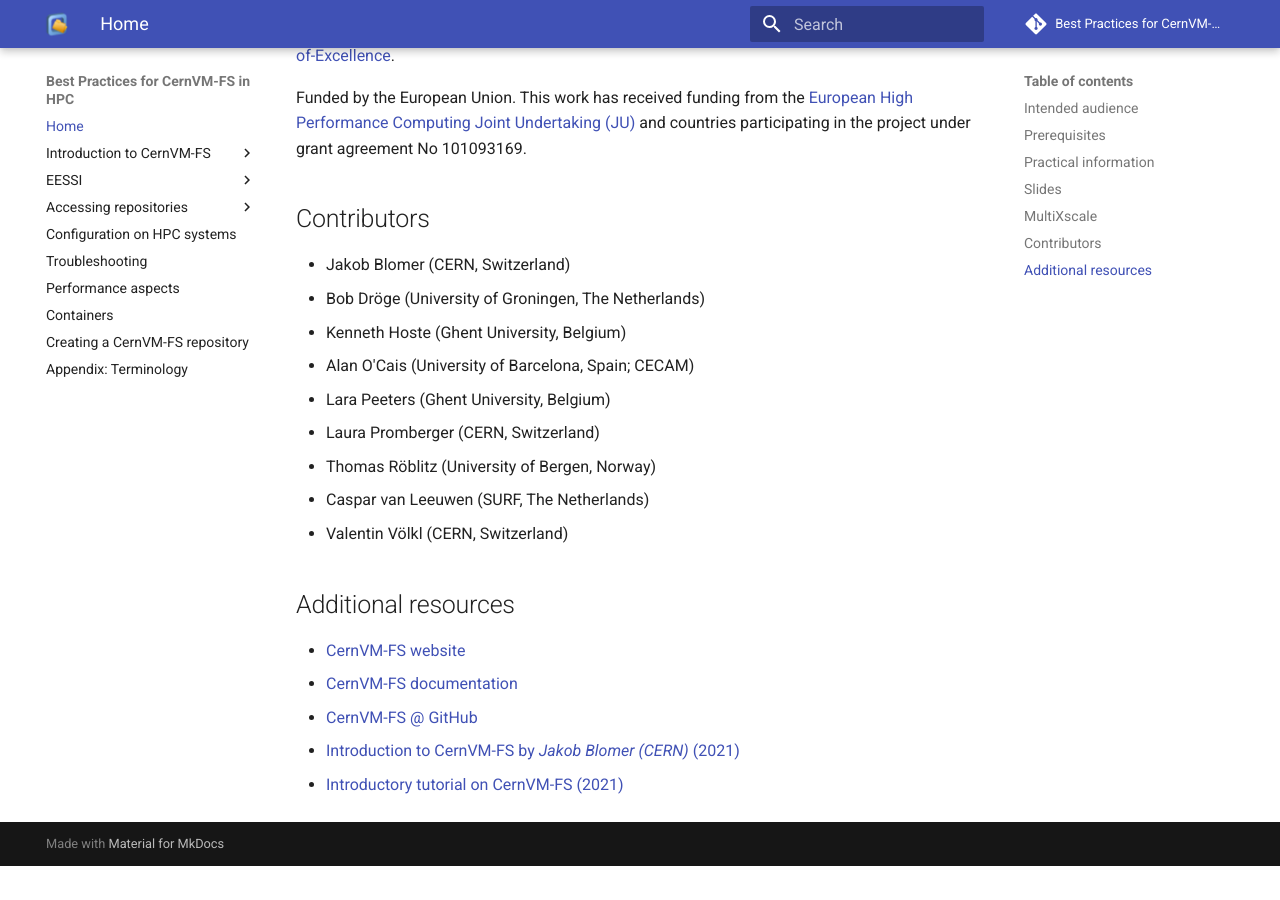
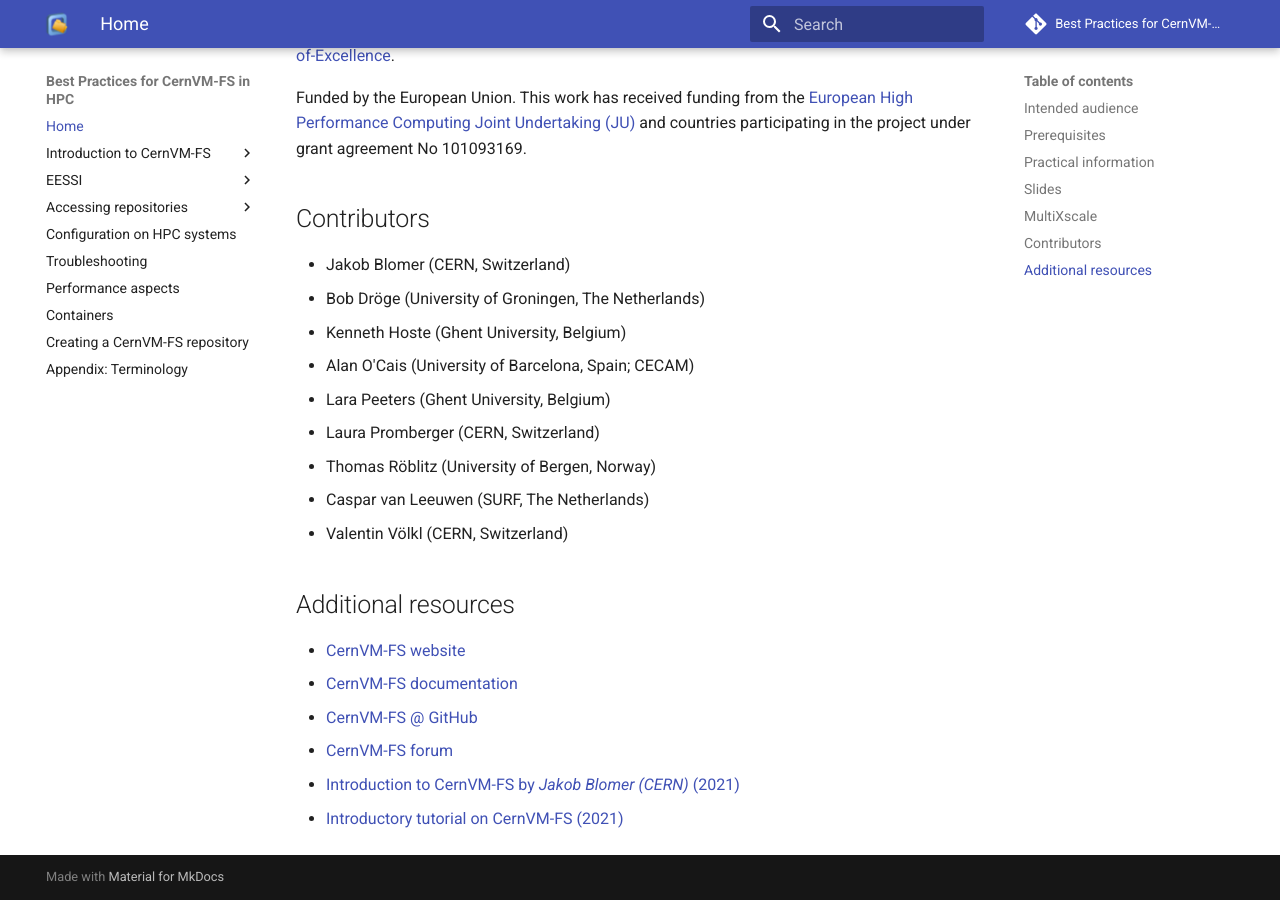
Before and after one commit to multixscale/cvmfs-tutorial-hpc-best-practices, an MkDocs documentation site: the page built from docs/index.md, in a window 1280 px wide and 900 px high, scrolled down 1693 px. Built offline with MkDocs 1.6.1 and Material for MkDocs 9.7.7, drawn with Linux system fonts in a browser that asks for light colours; comment, search, counter and statistics services are not loaded; before the commit the page ends 2559 px from its top, so only the background shows below that.

Commit message:
add CernVM-FS forum

```diff
--- a/docs/index.md
+++ b/docs/index.md
@@ -86,5 +86,6 @@
 * [CernVM-FS website](https://cernvm.cern.ch/fs)
 * [CernVM-FS documentation](https://cvmfs.readthedocs.io)
 * [CernVM-FS @ GitHub](https://github.com/cvmfs)
+* [CernVM-FS forum](https://cernvm-forum.cern.ch)
 * [Introduction to CernVM-FS by *Jakob Blomer (CERN)* (2021)](https://easybuild.io/eum21/#cvmfs-talk)
 * [Introductory tutorial on CernVM-FS (2021)](https://cvmfs-contrib.github.io/cvmfs-tutorial-2021)
```
